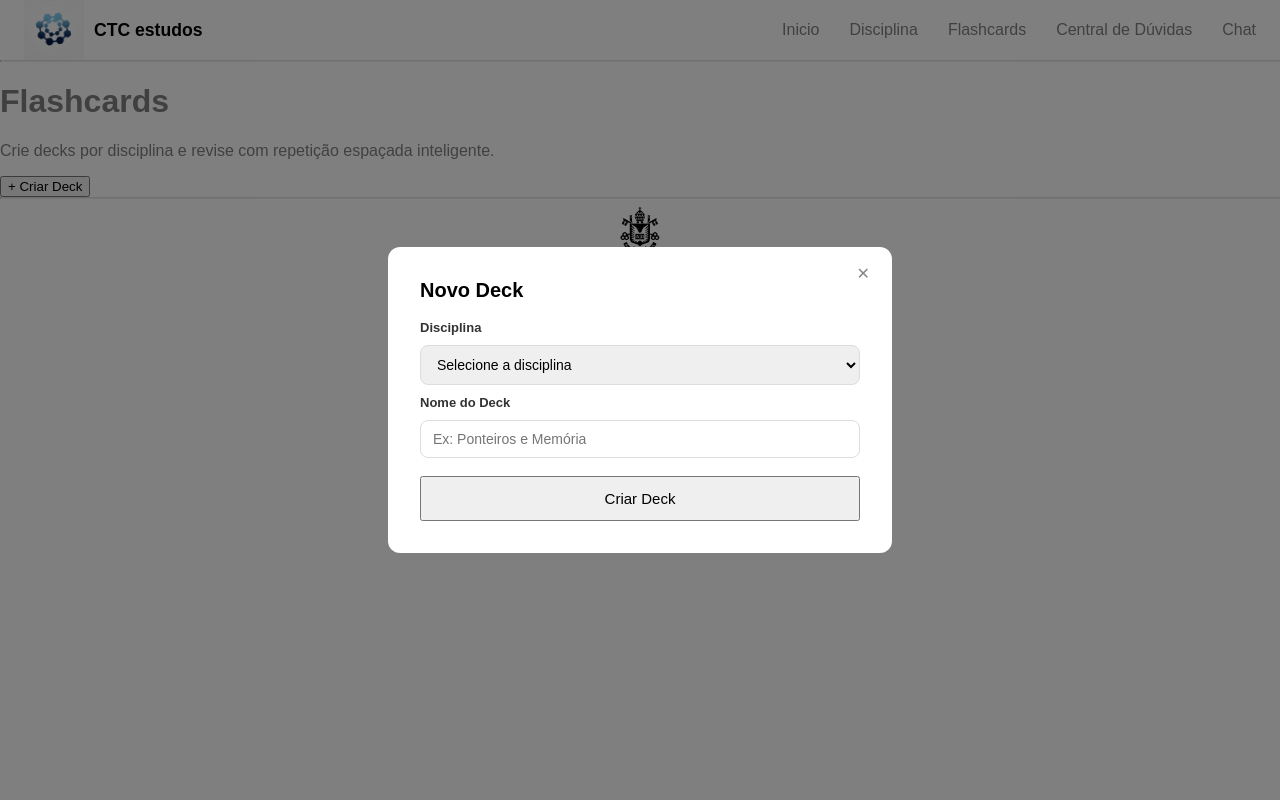
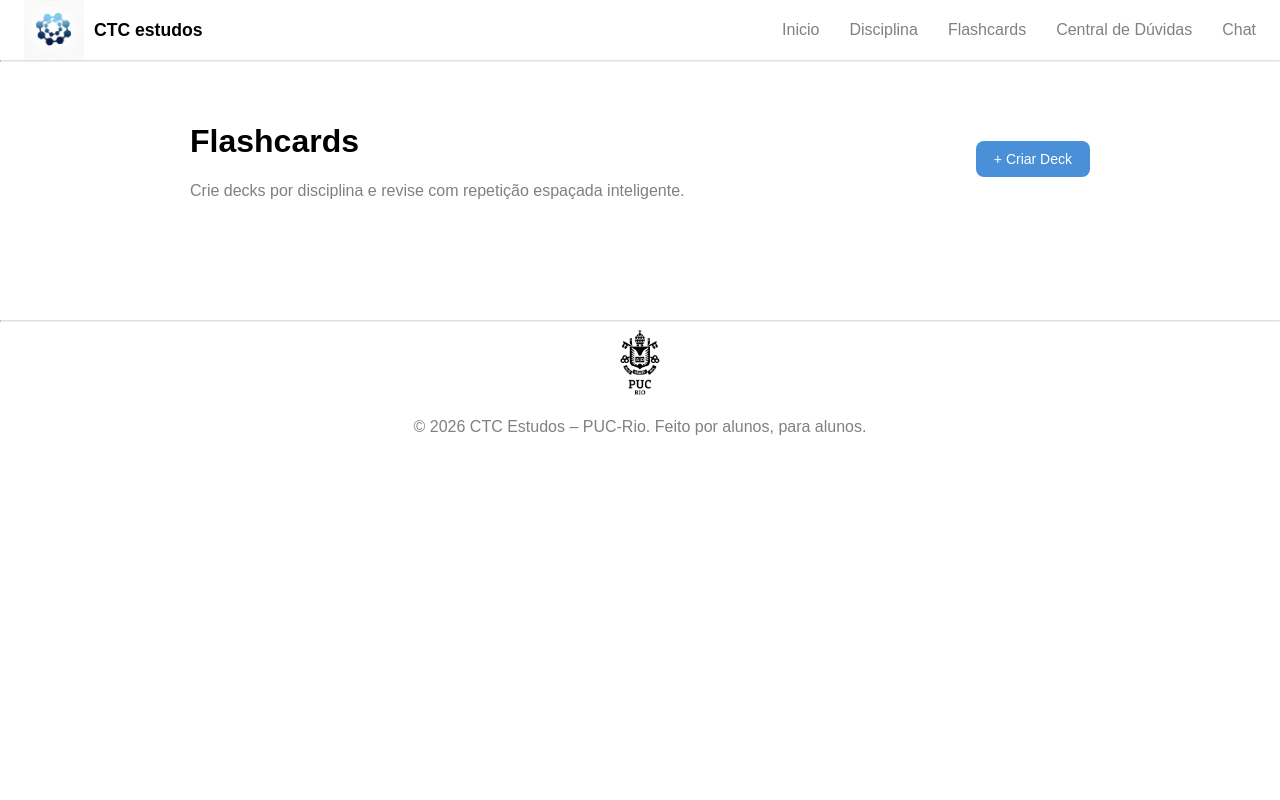
Before and after one commit to Lorpyzz/CTC_Estudos_V1, a Django app: template ctc_estudos/templates/flashcards.html in a window 1280 px wide. Run offline with Django 5.2, Linux system fonts and the light colour scheme; the template is opened without the code that fills it: most values are stand-ins (such as "Sample title", 1, 10 or a date in 2020).

Commit message:
pagina de flashcard
- criar o modal
- colocar banco de dados mockados no modal
- fazer com que os decks criados fiquem na pagina principal

```diff
--- a/ctc_estudos/static/css/flashcards.css
+++ b/ctc_estudos/static/css/flashcards.css
@@ -1,5 +1,90 @@
+html {
+  overflow-y: scroll;
+}
+
+header {
+  max-width: 900px;
+  margin: 0 auto;
+  padding: 40px 20px;
+  display: flex;
+  align-items: center;
+  justify-content: space-between;
+}
+
+header h1 {
+  color: black;
+}
+
+.btn-criar-deck {
+  display: flex;
+  align-items: center;
+  gap: 8px;
+  background-color: #4A90D9;
+  color: white;
+  border: none;
+  border-radius: 8px;
+  padding: 10px 18px;
+  font-size: 14px;
+  font-weight: 500;
+  cursor: pointer;
+}
+
+
+/*Decks*/
+/* Grid de cards */
+.decks-container {
+  max-width: 900px;
+  margin: 32px auto;
+  padding: 0 20px;
+  display: grid;
+  grid-template-columns: repeat(auto-fill, minmax(220px, 1fr));
+  gap: 20px;
+}
+
+/* Card individual */
+.deck-card {
+  background: white;
+  border: 1px solid #e5e7eb;
+  border-radius: 12px;
+  padding: 20px;
+  display: flex;
+  flex-direction: column;
+  gap: 8px;
+  cursor: pointer;
+}
+
+
+.deck-card-codigo {
+  display: inline-block;
+  background: #f1f5f9;
+  color: #475569;
+  font-size: 11px;
+  font-weight: 600;
+  padding: 3px 8px;
+  border-radius: 6px;
+  width: fit-content;
+}
+
+.deck-card-nome {
+  margin: 0;
+  font-size: 16px;
+  font-weight: 700;
+  color: #111;
+}
+
+.deck-card-disciplina {
+  margin: 0;
+  font-size: 13px;
+  color: #6b7280;
+}
+
+
+
+
+
+/* Modal */
 .modal-overlay {
-  display: flex;
+  display: none;
   position: fixed;
   inset: 0;
   background-color: rgba(0, 0, 0, 0.5);
--- a/ctc_estudos/templates/flashcards.html
+++ b/ctc_estudos/templates/flashcards.html
@@ -13,28 +13,27 @@
     </div>
     <button class="btn-criar-deck" onclick="abrirModal()">+ Criar Deck</button>
 </header>
-<hr class="divider">
 
-<main></main>
 
-<!-- Modal -->
+<div class="decks-container" id="decksContainer"></div>
+
 <div class="modal-overlay" id="modalOverlay" onclick="fecharModal(event)">
     <div class="modal">
         <button class="modal-fechar" onclick="fecharModal()">✕</button>
         <h2>Novo Deck</h2>
 
         <label>Disciplina</label>
-        <select>
+        <select id="selectDisciplina">
             <option value="">Selecione a disciplina</option>
-            <option>INF1007 — Programação II</option>
-            <option>INF1631 — Estruturas de Dados</option>
-            <option>MAT1161 — Cálculo I</option>
+            {% for disciplina in disciplinas %}
+                <option value="{{ disciplina.id }}" data-codigo="{{ disciplina.codigo }}">{{ disciplina.nome }}</option>
+            {% endfor %}
         </select>
 
         <label>Nome do Deck</label>
-        <input type="text" placeholder="Ex: Ponteiros e Memória">
+        <input type="text" id="inputNomeDeck" placeholder="Ex: Ponteiros e Memória">
 
-        <button class="btn-criar-deck btn-modal">Criar Deck</button>
+        <button class="btn-criar-deck btn-modal" onclick="criarDeck()">Criar Deck</button>
     </div>
 </div>
 
@@ -48,6 +47,38 @@
             document.getElementById('modalOverlay').classList.remove('ativo');
         }
     }
+
+    function criarDeck() {
+        const select = document.getElementById('selectDisciplina');
+        const input  = document.getElementById('inputNomeDeck');
+
+        const nomeDeck        = input.value.trim();
+        const opcao           = select.options[select.selectedIndex];
+        const nomeDisciplina  = opcao.text;
+        const codigoDisciplina = opcao.getAttribute('data-codigo');
+
+        console.log('nome:', nomeDeck, '| codigo:', codigoDisciplina);
+
+        if (!nomeDeck || !codigoDisciplina) {
+            alert('Preencha todos os campos.');
+            return;
+        }
+
+        const card = document.createElement('div');
+        card.classList.add('deck-card');
+        card.innerHTML = `
+            <span class="deck-card-codigo">${codigoDisciplina}</span>
+            <h3 class="deck-card-nome">${nomeDeck}</h3>
+            <p class="deck-card-disciplina">${nomeDisciplina}</p>
+        `;
+
+        document.getElementById('decksContainer').appendChild(card);
+
+        input.value = '';
+        select.selectedIndex = 0;
+        fecharModal();
+    }
 </script>
+<hr class="divider">
 
 {% endblock %}
```
Also changed, not shown: ctc_estudos/views/flashcards.py (+15 -1 lines).
